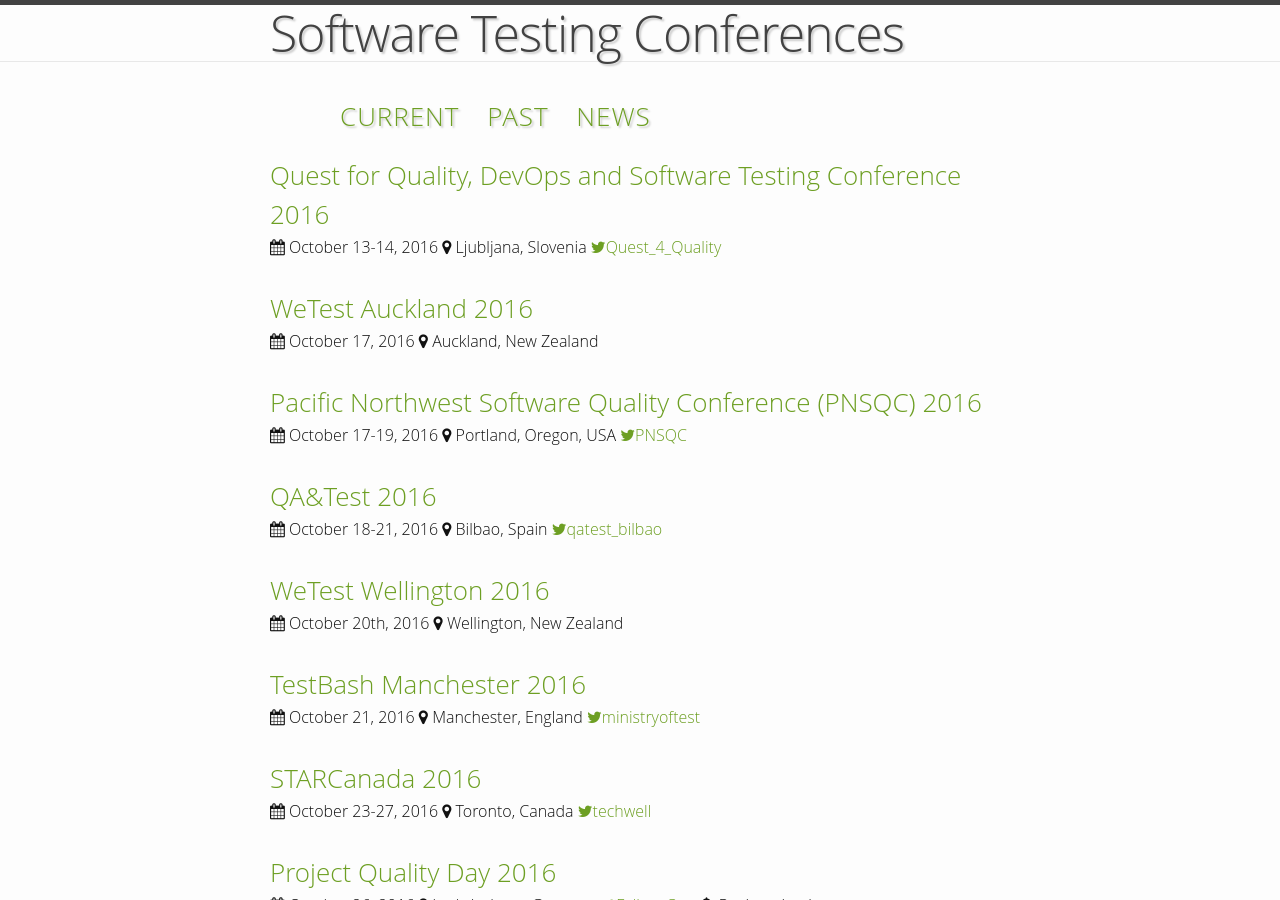
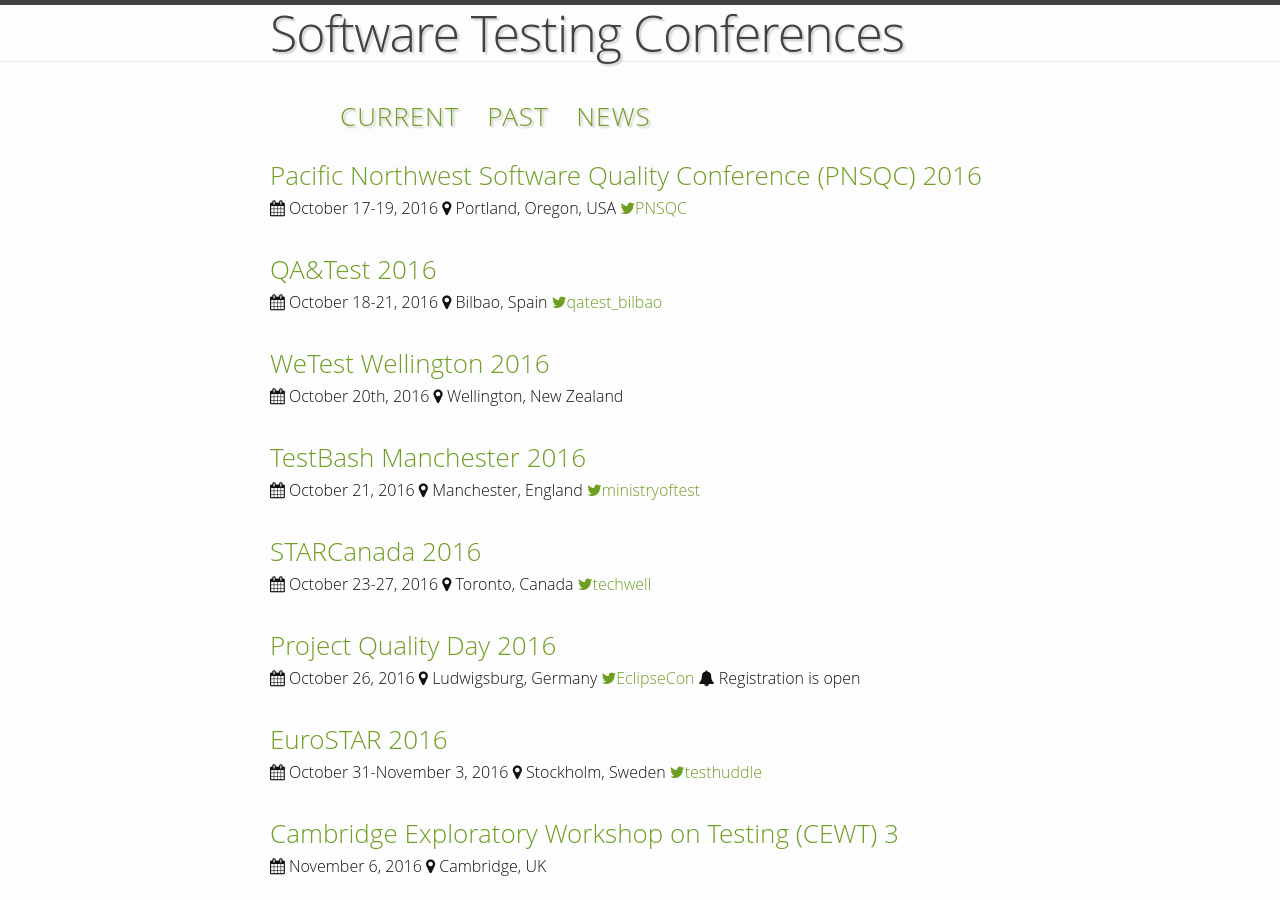
Before and after one commit to TestingConferences/testingconferences.github.io, a Jekyll site: the page built from index.html, in a window 1280 px wide and 900 px high. Built offline with Jekyll 4.4.1, drawn with Linux system fonts in a browser that asks for light colours.

Commit message:
Moved current to past

```diff
--- a/_data/current.yml
+++ b/_data/current.yml
@@ -1,14 +1,3 @@
-- name: Quest for Quality, DevOps and Software Testing Conference 2016
-  location: Ljubljana, Slovenia
-  dates: "October 13-14, 2016"
-  url: http://www.questforquality.eu
-  twitter: Quest_4_Quality
-
-- name: WeTest Auckland 2016
-  location: Auckland, New Zealand
-  dates: "October 17, 2016"
-  url: http://www.wetest.co.nz/
-
 - name: Pacific Northwest Software Quality Conference (PNSQC) 2016
   location: Portland, Oregon, USA
   dates: "October 17-19, 2016"
--- a/_data/past.yml
+++ b/_data/past.yml
@@ -1,3 +1,14 @@
+- name: WeTest Auckland 2016
+  location: Auckland, New Zealand
+  dates: "October 17, 2016"
+  url: http://www.wetest.co.nz/
+
+- name: Quest for Quality, DevOps and Software Testing Conference 2016
+  location: Ljubljana, Slovenia
+  dates: "October 13-14, 2016"
+  url: http://www.questforquality.eu
+  twitter: Quest_4_Quality
+
 - name: Theory and Practice of Software Testing (TAPOST) 2016
   location: Riga, Latvia
   dates: "October 12, 2016"
```
